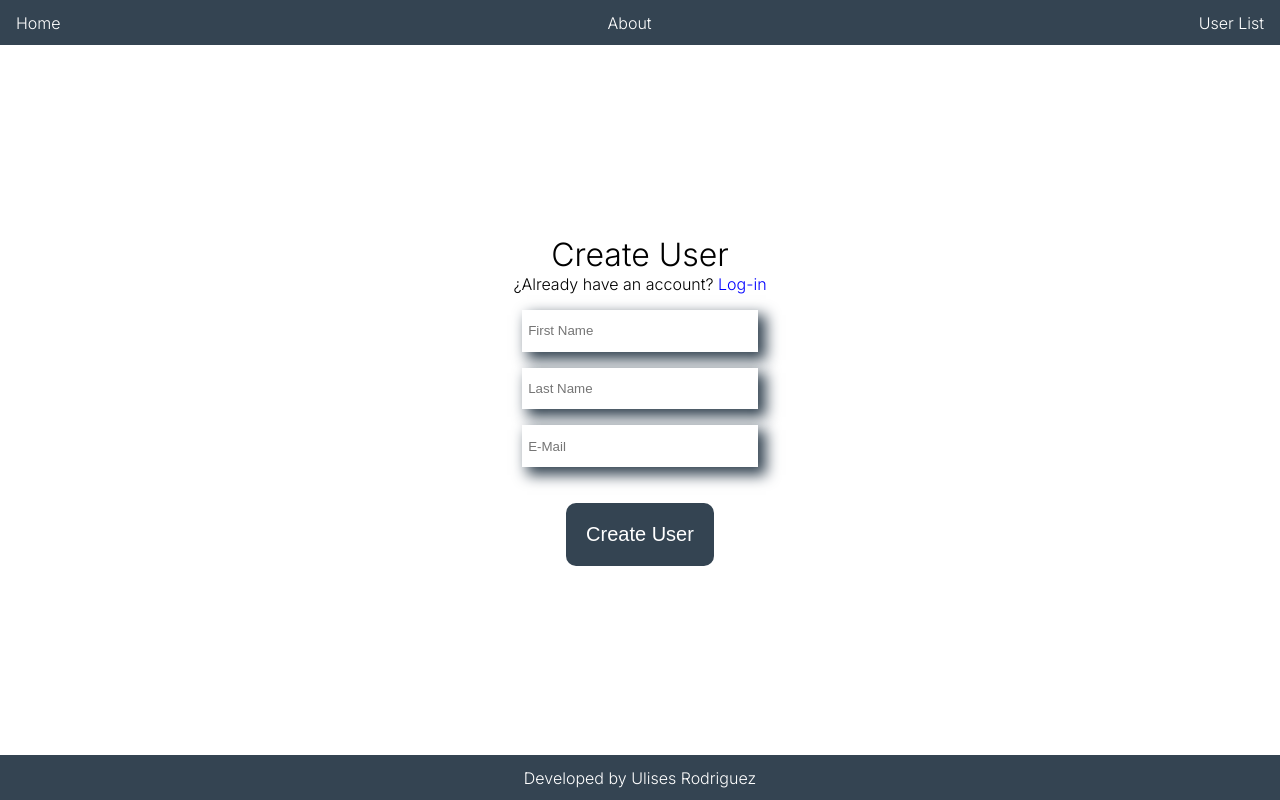
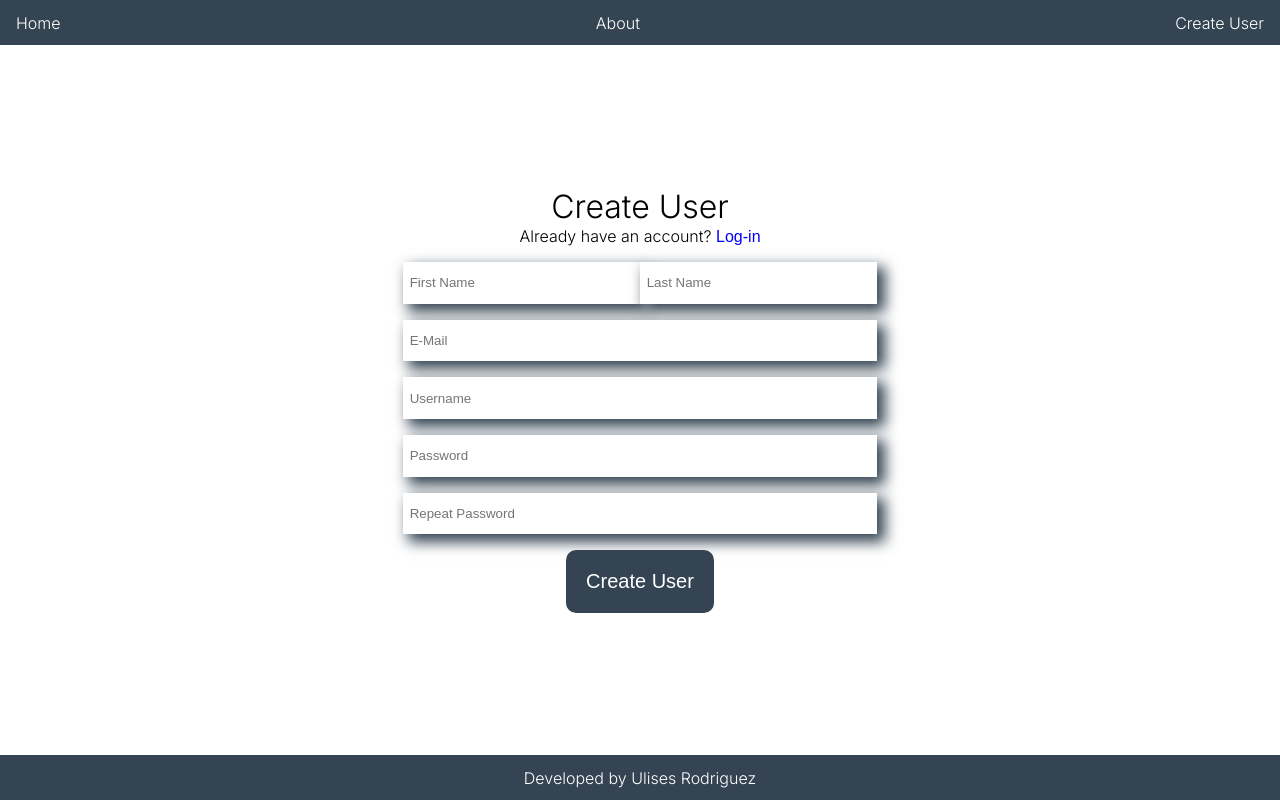
Before and after one commit to eNewery/UsersList, a Next.js app: page /userCreate in a window 1280 px wide. Built offline with nearby package versions, Linux system fonts and the light colour scheme.

Commit message:
stlyes added, userLogin created, (not functional), navigation modified, userlist changed to a create user page, create user going to be functional

```diff
--- a/app/globals.css
+++ b/app/globals.css
@@ -13,10 +13,11 @@ height: 100%;
 width: 100%;
 background-color: rgb(255, 255, 255);
 }
-body{
+.body{
     display: flex;
     flex-direction: column;
     justify-content: space-between;
+    height: 100%;
 }
 main{
     display: flex;
@@ -40,7 +41,8 @@ background-color: rgb(52, 68, 82);
 
 /*  USER  */
 .userContainer{
-    display: flex;
+    display: grid;
+    grid-template-columns: 1fr 1fr 1fr;
     flex-wrap: wrap;
     gap: 1em;
     width: 100%;
@@ -50,7 +52,6 @@ background-color: rgb(52, 68, 82);
     display: flex;
     flex-direction: column;
 gap: 1em;
-    height: 90%;
     align-items: center;
     animation: appear 1s both;
 opacity: 0;
@@ -95,7 +96,7 @@ text-align: center;
     color: white;
     font-family: sans-serif;
     cursor: pointer;
-    margin-top:1em;
+
 }
 .userButton{
     background-color: rgb(52, 68, 82);
@@ -165,8 +166,13 @@ border-radius: 50%;
     opacity: 0;
 }
 .userCreateLogin{
+    cursor: pointer;
     color: blue;
     display: inline;
+    border: none;
+    background: none;
+    font-size: 16px;
+    font-family: sans-serif;
 }
 .createUserForm{
     display: flex;
@@ -177,6 +183,7 @@ border-radius: 50%;
     padding: 1em 4em 1em 0.5em;
     border: none;
     box-shadow: 0.5em 0.5em 1em 0.1em rgb(52, 68, 82);
+    outline-style: none;
 }
 /* CREATE USER */
 
@@ -195,3 +202,23 @@ border-radius: 50%;
 color:white;
 }
 /* FOOTER */
+
+
+/* MEDIA QUERIES */
+
+@media (max-width:768px) {
+
+    .userCard{
+    }
+    .userAvatar{
+        width: 64px;
+    }
+    .userName{
+        font-size: 24px;
+    }
+    .userContainer{
+        grid-template-columns: 1fr;
+    }
+}
+
+/* MEDIA QUERIES */
--- a/app/layout.jsx
+++ b/app/layout.jsx
@@ -15,9 +15,11 @@ export default function RootLayout({ children }) {
   return (
     <html lang="en">
       <body className={inter.className}>
+        <div className="body">
 <Navigation/>
         {children}
         <Footer/>
+        </div>
       </body>
     </html>
   )
--- a/app/userCreate/page.jsx
+++ b/app/userCreate/page.jsx
@@ -1,16 +1,42 @@
+"use client"
 import React from 'react'
-
+import { useRouter } from 'next/navigation'
 const userCreate = () => {
+    const router = useRouter()
+    function createUser(){
+      const firstName = document.querySelector(".firstName")
+      const lastName = document.querySelector(".lastName")
+      const email = document.querySelector(".email")
+      const username = document.querySelector(".username")
+      const password = document.querySelector(".password")
+      const repeatPassword = document.querySelector(".repeatPassword")
+const user = {
+  firstNameOb: firstName.value,
+  lastNameOb: lastName.value,
+  emailOb: email.value,
+  usernameOb: username.value,
+  passwordOb: password.value,
+  repeatPasswordOb: repeatPassword.value
+}
+console.log(user)
+    }
   return (
     <div className='userCreateContainer'>
         <div>
         <h1>Create User</h1>
-        <p>¿Already have an account? <span className='userCreateLogin'>Log-in</span></p>
+        <p>Already have an account? <button onClick={() => router.push("/userLogin")} className='userCreateLogin'>Log-in</button></p>
         </div>
         <div className="createUserForm">
-        <input type="text" placeholder='First Name'/><input type="text" placeholder='Last Name'/><input type="text" placeholder='E-Mail'/>
+            <div>
+        <input className='firstName' type="text" placeholder='First Name'/>
+        <input className='lastName' type="text" placeholder='Last Name'/>
+            </div>
+        <input className='email' type="text" placeholder='E-Mail'/>
+        <input className='username' type="text" placeholder='Username'/>
+        <input className='password' type="password" placeholder='Password'/>
+        <input className='repeatPassword' type="password" placeholder='Repeat Password'/>
         </div>
-        <button className='userCreateBtn'>Create User</button>
+        <button onClick={createUser} className='userCreateBtn'>Create User</button>
     </div>
   )
 }
--- a/app/userList/page.jsx
+++ b/app/userList/page.jsx
@@ -20,7 +20,7 @@ async function ServicesPage() {
     <div className='userListContainer'>
      <CreateUser disappear={dissapearTransition}/>
       <div>
-      <h1 className='userList'>User List</h1>
+      <h1 className='userList'>Recent Users Created</h1>
     <Users users={users}/></div>
       </div>
   )
--- a/components/navigation.jsx
+++ b/components/navigation.jsx
@@ -11,7 +11,7 @@ function navigation() {
         <Link href="/about">About</Link>
       </li>
       <li>
-        <Link href="/userList">User List</Link>
+        <Link href="/userList">Create User</Link>
       </li>
     </ul>
   )
```
Also changed, not shown: app/userLogin/page.jsx (added, +21 -0 lines).
